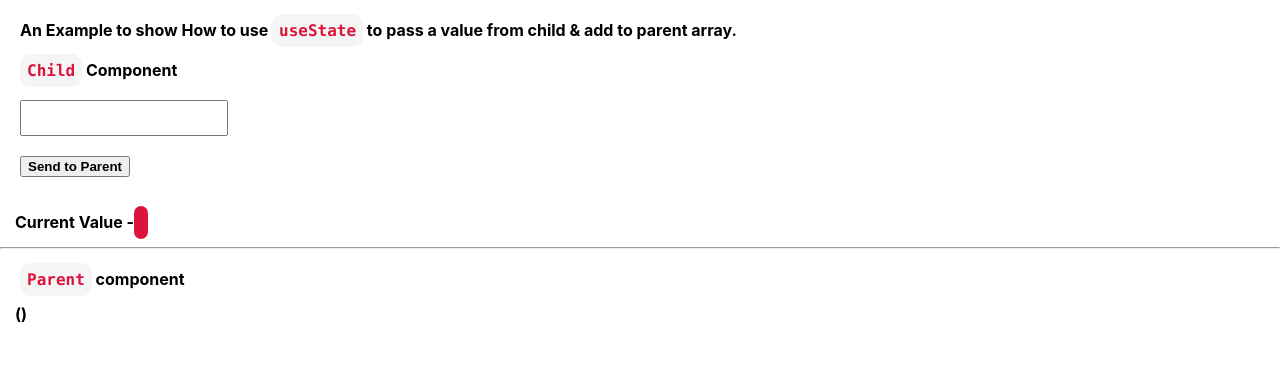
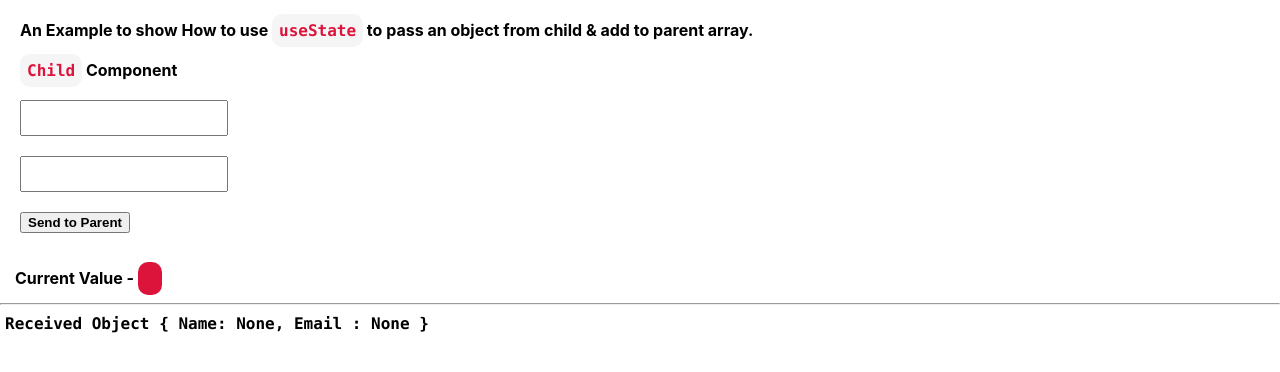
Before and after one commit to ysayyed/ReactHooks, a React (Create React App) app: page / in a window 1280 px wide. Shown: the top 372 px of the page. Built offline with nearby package versions, Linux system fonts and the light colour scheme.

Commit message:
Feat: ObjectToParent component

```diff
--- a/src/App.js
+++ b/src/App.js
@@ -1,30 +1,21 @@
 import { useState } from 'react'
-import UseStateHook from '../src/components/useStateExamples/UseStateHook'
-import UseStateHookChildToParent from './components/useStateExamples/UseStateHookChildToParent'
-import UseStateHookPrevValue from './components/useStateExamples/UseStateHookPrevValue'
-import UseStateHookArray from './components/useStateExamples/UseStateHookArray'
-import ArrayToParent from './components/useStateExamples/ArrayToParent'
 import { Paragraph, Code, Button, ArrayBlock } from './components/styledComponents/StyledComponents'
+import  {ObjectToParent, ArrayToParent, UseStateHook, UseStateHookArray, UseStateHookChildToParent, UseStateHookPrevValue} from './components/useStateExamples/index'
 
 function App() {
+  const [obj, setObj] = useState({name:'', email:''})
 
-  const [array, setArray] = useState([])
-  function getArray(childArray){
-    setArray([...array, childArray])
+  function objHandler(obj){
+    setObj({
+      name: obj.name,
+      email: obj.email
+    })
   }
 
-  function delHandler(index){
-    array.splice(index,1)
-    setArray([...array])
-  }
   return(
     <>
-    <ArrayToParent queryChild={getArray}/>
-    <Paragraph> <Code>Parent</Code> component</Paragraph>
-    <div style={{margin: "15px", textAlign: "justify"}}>
-      <b>&#40;{array.map((element, index)=>{return <div><ArrayBlock key={index}>{element}</ArrayBlock> <Button onClick={()=>delHandler(index)}>Delete</Button></div> })}&#41;</b>
-
-    </div>
+    <ObjectToParent receiveObj = {objHandler} />
+    <ArrayBlock>Received Object &#123; Name: {obj.name != '' ? obj.name : 'None'},  Email : {obj.email != '' ? obj.email : 'None'} &#125;</ArrayBlock>
     </>
   )
 
@@ -44,7 +35,7 @@ export default App;
 //   );
 
 // ****************************************************************************
-// Uncomment following return block to use UseStateHookChildToParent component:
+// Uncomment following to use UseStateHookChildToParent component:
 // ****************************************************************************
 
 // const [name, setName] = useState("")
@@ -68,7 +59,7 @@ export default App;
 // )
 
 // ****************************************************************************
-// Uncomment following return block to use UseStateHookArray component:
+// Uncomment & copy the following return block to use UseStateHookArray component:
 // ****************************************************************************
 
 // return (
@@ -76,3 +67,29 @@ export default App;
 //     <UseStateHookArray />
 //   </>
 // )
+
+
+
+// ****************************************************************************
+// Uncomment & copy the following to use ArrayToParent component:
+// ****************************************************************************
+
+// const [array, setArray] = useState([])
+//   function getArray(childArray){
+//     setArray([...array, childArray])
+//   }
+
+//   function delHandler(index){
+//     array.splice(index,1)
+//     setArray([...array])
+//   }
+//   return(
+//     <>
+//     <ArrayToParent queryChild={getArray}/>
+//     <Paragraph> <Code>Parent</Code> component</Paragraph>
+//     <div style={{margin: "15px", textAlign: "justify"}}>
+//       <b>&#40;{array.map((element, index)=>{return <div key={index}><ArrayBlock >{element}</ArrayBlock> <Button onClick={()=>delHandler(index)}>Delete</Button></div> })}&#41;</b>
+
+//     </div>
+//     </>
+//   )
--- a/src/components/useStateExamples/ArrayToParent.js
+++ b/src/components/useStateExamples/ArrayToParent.js
@@ -3,7 +3,7 @@ import { Paragraph, Input, Code, Button } from "../styledComponents/StyledCompon
 
 
 
-export default function ArrayToParent(props){
+export function ArrayToParent(props){
 
     const [array, setArray] = useState()
 	const [val, setVal] = useState('')
--- /dev/null
+++ b/src/components/useStateExamples/ObjectToParent.js
@@ -0,0 +1,51 @@
+import { useState } from "react";
+import { Paragraph, Input, Code, Button } from "../styledComponents/StyledComponents";
+
+
+
+export function ObjectToParent(props){
+    const [nameVal, setNameVal] = useState('')
+    const [emailVal, setEmailVal]= useState('')
+    const [obj, setObj] = useState({name: '', email: ''})
+    function nameHandler(event){
+        setNameVal(event.target.value)
+    }
+
+    function emailHandler(event){
+        setEmailVal(event.target.value)
+    }
+
+    function arrayHandler(event) {
+        event.preventDefault();
+        if(nameVal.length !== 0 && emailVal.length !== 0)
+        {
+            setObj({
+                name: nameVal,
+                email: emailVal
+            })
+            props.receiveObj({
+                name: nameVal,
+                email: emailVal
+            })
+        }
+        else{
+            alert('No value Entered!')
+        }
+
+    }
+
+
+    return(
+        <>
+            <Paragraph>An Example to show How to use <Code>useState</Code> to pass an object from child & add to parent array. </Paragraph>
+            <Paragraph><Code>Child</Code> Component</Paragraph>
+            <Input type="text" onChange={nameHandler} value={nameVal}/> <br/>
+            <Input type="email" onChange={emailHandler} value={emailVal}/> <br/>
+            <Button onClick={arrayHandler}>Send to Parent</Button> <br /> <br/>
+            <div style={{margin: "15px", textAlign: "justify"}}>
+                <b>Current Value - <Code style={{color:"white", background: "crimson"}}>{obj.name} &nbsp;{obj.email}</Code> </b>
+            </div>
+            <hr/>
+        </>
+    )
+}
--- a/src/components/useStateExamples/UseStateHook.js
+++ b/src/components/useStateExamples/UseStateHook.js
@@ -3,7 +3,7 @@ import { Paragraph, Input, Code } from '../styledComponents/StyledComponents'
 
 
 
-export default function UseStateHook(props) {
+export function UseStateHook(props) {
 	const [name, setName] = useState("")
 	function nameHandler(event) {
 		setName(event.target.value)
--- a/src/components/useStateExamples/UseStateHookArray.js
+++ b/src/components/useStateExamples/UseStateHookArray.js
@@ -3,7 +3,7 @@ import { Paragraph, Button, Code, Input } from "../styledComponents/StyledCompon
 import { styled } from "styled-components";
 
 
-export default function UseStateHookArray() {
+export function UseStateHookArray() {
 	const [array, setArray] = useState([])
 	const [val, setVal] = useState()
 
--- a/src/components/useStateExamples/UseStateHookChildToParent.js
+++ b/src/components/useStateExamples/UseStateHookChildToParent.js
@@ -1,7 +1,7 @@
 
 import { Paragraph, Input, Code } from "../styledComponents/StyledComponents"
 
-export default function UseStateHookChildToParent(props) {
+export function UseStateHookChildToParent(props) {
 
 	function nameHandler(event) {
 		props.sendData(event.target.value)
--- a/src/components/useStateExamples/UseStateHookPrevValue.js
+++ b/src/components/useStateExamples/UseStateHookPrevValue.js
@@ -16,7 +16,7 @@ const Input = styled.input`
     }
 `;
 
-export default function UseStateHookPrevValue(){
+export function UseStateHookPrevValue(){
     const [count, setCount] = useState(0)
 
     function decrementHandler(){
--- /dev/null
+++ b/src/components/useStateExamples/index.js
@@ -0,0 +1,6 @@
+export * from './ArrayToParent'
+export * from './ObjectToParent'
+export * from './UseStateHook'
+export * from './UseStateHookArray'
+export * from './UseStateHookChildToParent'
+export * from './UseStateHookPrevValue'
```
Also changed, not shown: 1 other file (tests, documents, lock files or other folders).
